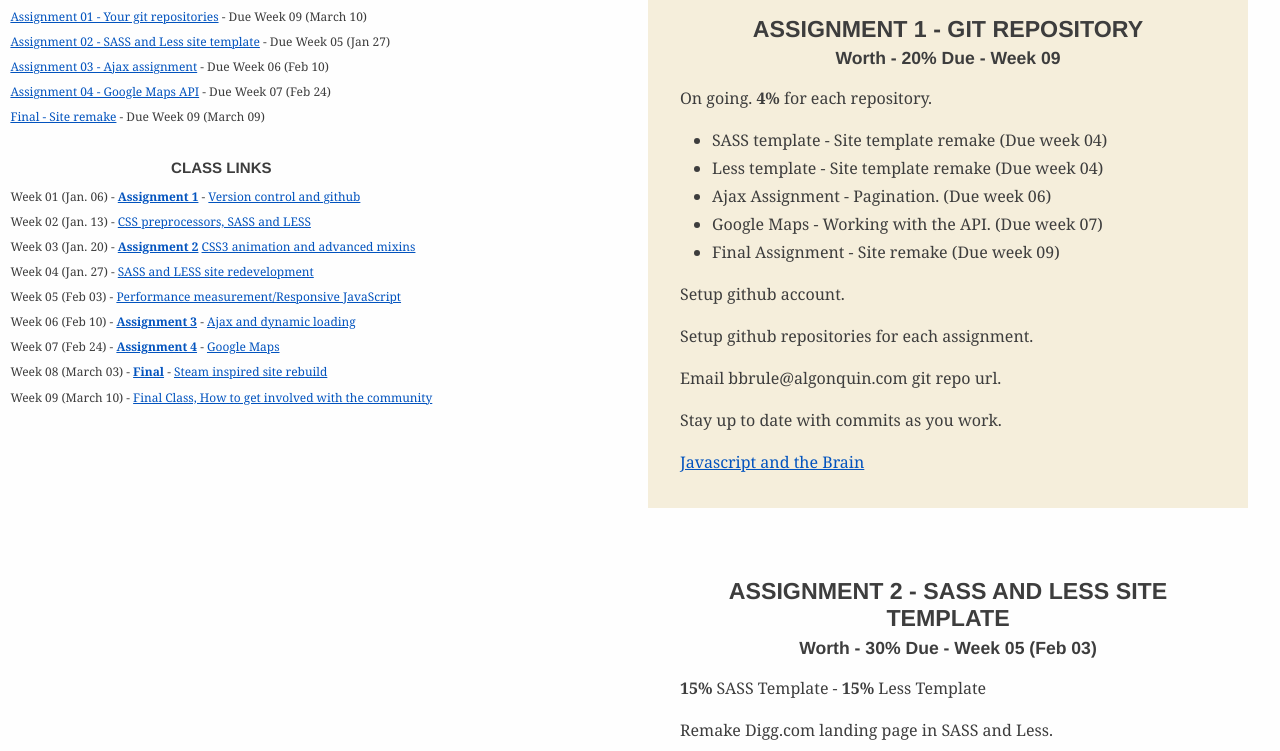
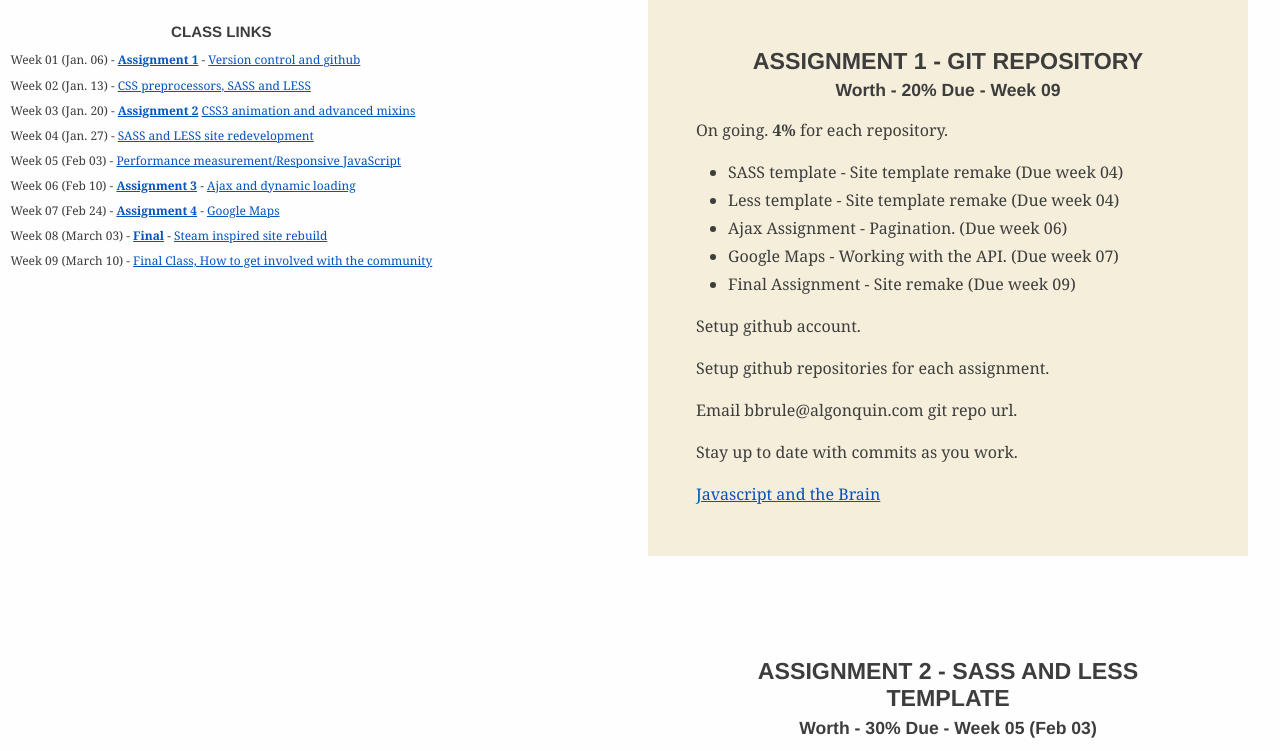
Before and after one commit to brandonbrule/mtm4086, a plain HTML site: page index.html in a window 1280 px wide. Shown: the part 171-922 px from the top of the page. Drawn offline with Linux system fonts and the light colour scheme.

Commit message:
sass integration

```diff
--- a/index.html
+++ b/index.html
@@ -61,7 +61,7 @@
 
 		<article class="entry" id="assignment2">
 		  <section>
-		    <h2>Assignment 2 - SASS and Less site template </h2>
+		    <h2>Assignment 2 - SASS and Less template </h2>
 		    <h4>Worth - <strong>30%</strong>  Due - Week 05 (Feb 03)</h4>
 		    <p><strong>15%</strong> SASS Template - <strong>15%</strong> Less Template</p>
 		    <p>Remake Digg.com landing page in SASS and Less.</p>
--- a/scss/style.scss
+++ b/scss/style.scss
@@ -24,7 +24,7 @@ h2{
   font-size:1.45em;
 }
 h3{
-  margin:2em 0;
+  margin:1em 0;
   font-size:1.155em;
 }
 h4{
@@ -106,7 +106,7 @@ nav{
 }
 
 article{
-  padding:2em; margin:2em 0;
+  padding:3em; margin:3em 0;
 
   ul{ padding-left:2em; text-align:left;}
 }
@@ -118,8 +118,13 @@ article{
   .course-outline{
     position:fixed;
     left:1em;
+    top:1em;
     font-size:0.65em;
   }
+}
+
+@media screen and (min-width:1550px){
+  body{ float:none; margin:0 auto; }
 }
 
 
```
Also changed, not shown: css/style.css.
